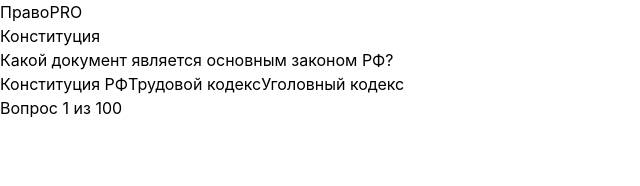
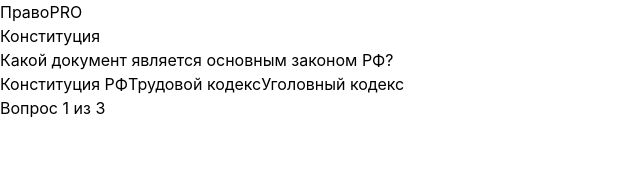
Before and after one commit to lyubovyaroslav/legal-quiz, a React (Vite) app: page / in a window 1280 px wide. Shown: the top 186 px of the page, without its empty margins (0-640 px from the left). Built offline with nearby package versions, Linux system fonts and the light colour scheme.

Commit message:
fixed app

```diff
--- a/src/App.tsx
+++ b/src/App.tsx
@@ -22,31 +22,6 @@ const questionBank = [
     options: ["Нет", "Да", "Иногда"],
     answer: 0,
   },
-
-  ...Array.from({ length: 97 }, (_, i) => ({
-    category: [
-      "Конституция",
-      "Интернет",
-      "Финансы",
-      "Права человека",
-      "Образование",
-      "Ответственность",
-      "Семья",
-      "Безопасность",
-      "Трудовое право",
-      "Потребители",
-    ][i % 10],
-
-    question: `Вопрос №${i + 4}: Правовая ситуация для школьников и студентов.`,
-
-    options: [
-      "Правильный вариант",
-      "Неправильный вариант",
-      "Другой вариант",
-    ],
-
-    answer: 0,
-  })),
 ];
 
 function App() {
@@ -59,10 +34,10 @@ function App() {
       setScore(score + 1);
     }
 
-    const next = currentQuestion + 1;
+    const nextQuestion = currentQuestion + 1;
 
-    if (next < questionBank.length) {
-      setCurrentQuestion(next);
+    if (nextQuestion < questionBank.length) {
+      setCurrentQuestion(nextQuestion);
     } else {
       setFinished(true);
     }
```
